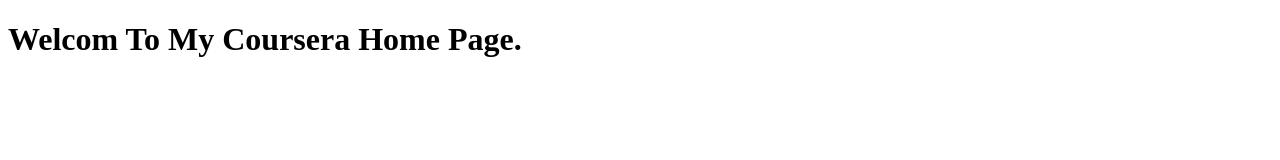
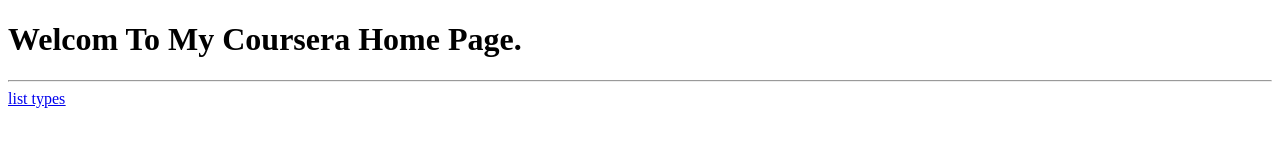
Before and after one commit to Abdulaziz-Abdh/coursera, a plain HTML site: page site/index.html in a window 1280 px wide. Drawn offline with Linux system fonts and the light colour scheme.

Commit message:
more addition in index content.

```diff
--- a/site/index.html
+++ b/site/index.html
@@ -1,10 +1,14 @@
 <!doctype html>
-<html>
+<html lang="en" dir="ltr">
 <head>
   <meta charset="utf-8">
   <title>My Coursera Page</title>
 </head>
 <body>
   <h1>Welcom To My Coursera Home Page.</h1>
+  <hr>
+  <span>
+    <u><a href="List.html">list types</a></u>
+  </span>
 </body>
 </html>
```
